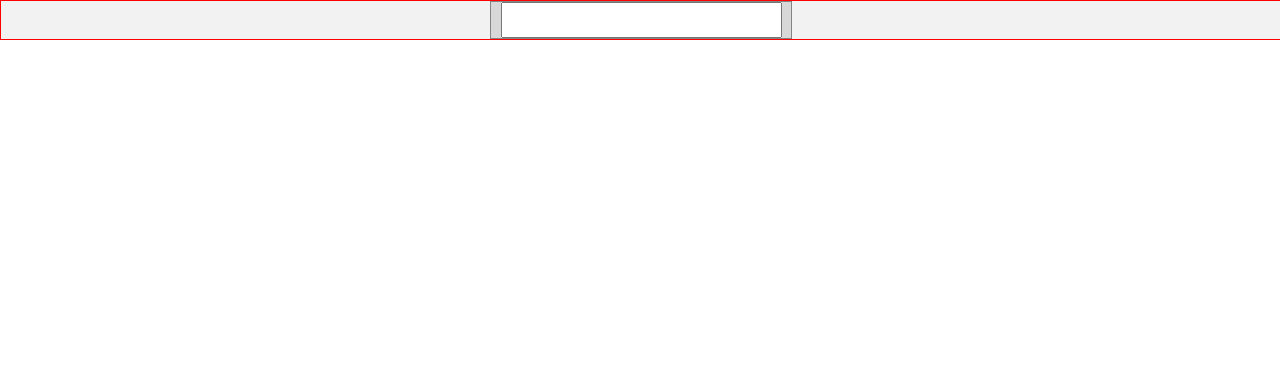
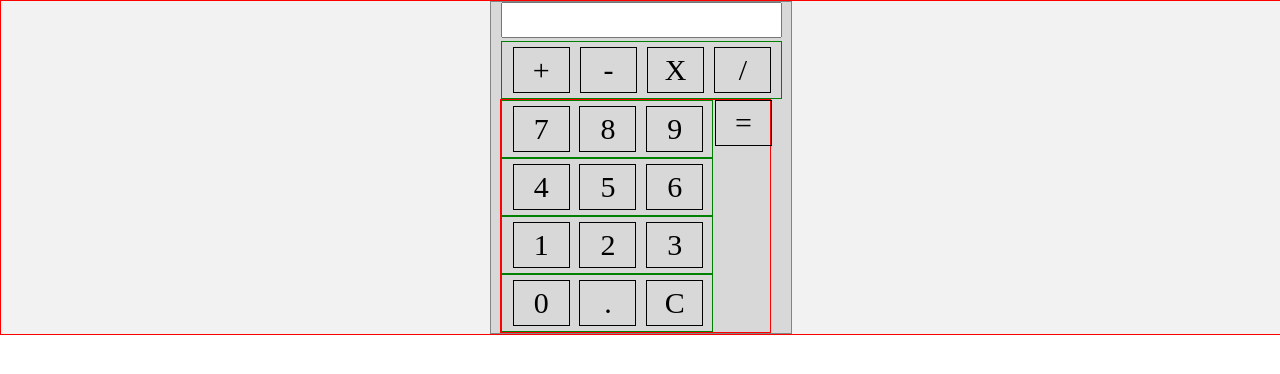
Before and after one commit to EdsonTomasDev/Calculadora_javascript, a plain HTML site: page index.html in a window 1280 px wide. Drawn offline with Linux system fonts and the light colour scheme.

Commit message:
Feat: keyboard

```diff
--- a/index.html
+++ b/index.html
@@ -14,8 +14,51 @@
                 <div class="tela">
                     <input type="text" name="tela" id="tela">
                 </div>
+                    <!-- INÍCIO TECLADO -->
+                <div class="botoes green">
+                    <div class="operador">+</div>
+                    <div class="operador">-</div>
+                    <div class="operador">X</div>
+                    <div class="operador">/</div>
+                </div>
+                <div class="numeros red">
+                    <div class="numeros-num">
+                        <div class="botoes-num green">
+                            <div class="operador">7</div>
+                            <div class="operador">8</div>
+                            <div class="operador">9</div>
 
+                        </div>
+                        <div class="botoes-num green">
+                            <div class="operador">4</div>
+                            <div class="operador">5</div>
+                            <div class="operador">6</div>
+
+                        </div>
+                        <div class="botoes-num green">
+                            <div class="operador">1</div>
+                            <div class="operador">2</div>
+                            <div class="operador">3</div>
+
+                        </div>
+                        <div class="botoes-num green">
+                            <div class="operador">0</div>
+                            <div class="operador">.</div>
+                            <div class="operador">C</div>
+
+                        </div>
+
+                    </div>
+
+                    <div class="numeros-igual">
+                        <div class="operador">=</div>
+                    </div>
+
+                </div>
+
+                    <!-- FIM TECLADO -->
             </div>
+
 
     </div>
 
--- a/style/index.css
+++ b/style/index.css
@@ -37,4 +37,57 @@ body {
     padding-left: 3px;
     font-family: 'Times New Roman', Times, serif;
     font-size: 20px;
+    text-align: right;
 }
+
+.botoes {
+    width: 269px;
+    margin-top: 3px;
+    margin-bottom: 0;
+    margin-left: auto;
+    margin-right: auto;
+    padding: 5px;
+    display: flex;
+    justify-content: space-around;
+}
+.botoes-num {
+    width: 200px;
+
+    margin-bottom: 0;
+    margin-left: auto;
+    margin-right: auto;
+    padding: 5px;
+    display: flex;
+    justify-content: space-around;
+}
+
+.operador {
+    width: 55px;
+    border: 1px solid black;
+    text-align: center;
+    font-size: 30px;
+    cursor: pointer;
+    padding-top: 5px;
+    padding-bottom: 5px;
+    margin-left: 2px;
+}
+.operador-igual {
+    width: 55px;
+    height: 218px;
+    border: 1px solid black;
+    text-align: center;
+    font-size: 30px;
+    cursor: pointer;
+    box-sizing: border-box;
+    margin-top: 5px;
+    padding-top: 90px;
+
+}
+
+.numeros {
+    margin-left: 9px;
+    margin-top: 0;
+    padding-top: 0;
+    width: 269px;
+    display: flex;
+}
```
